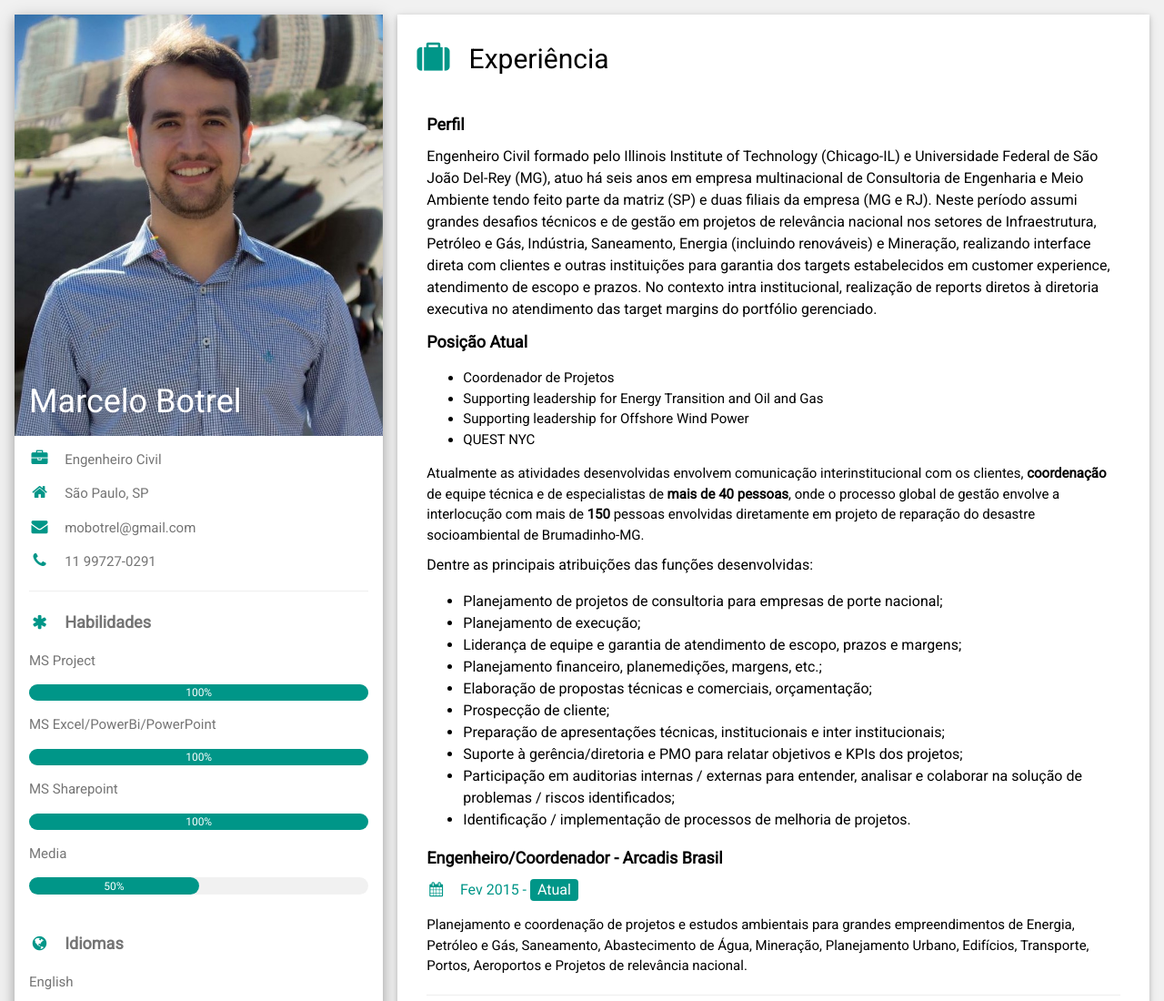
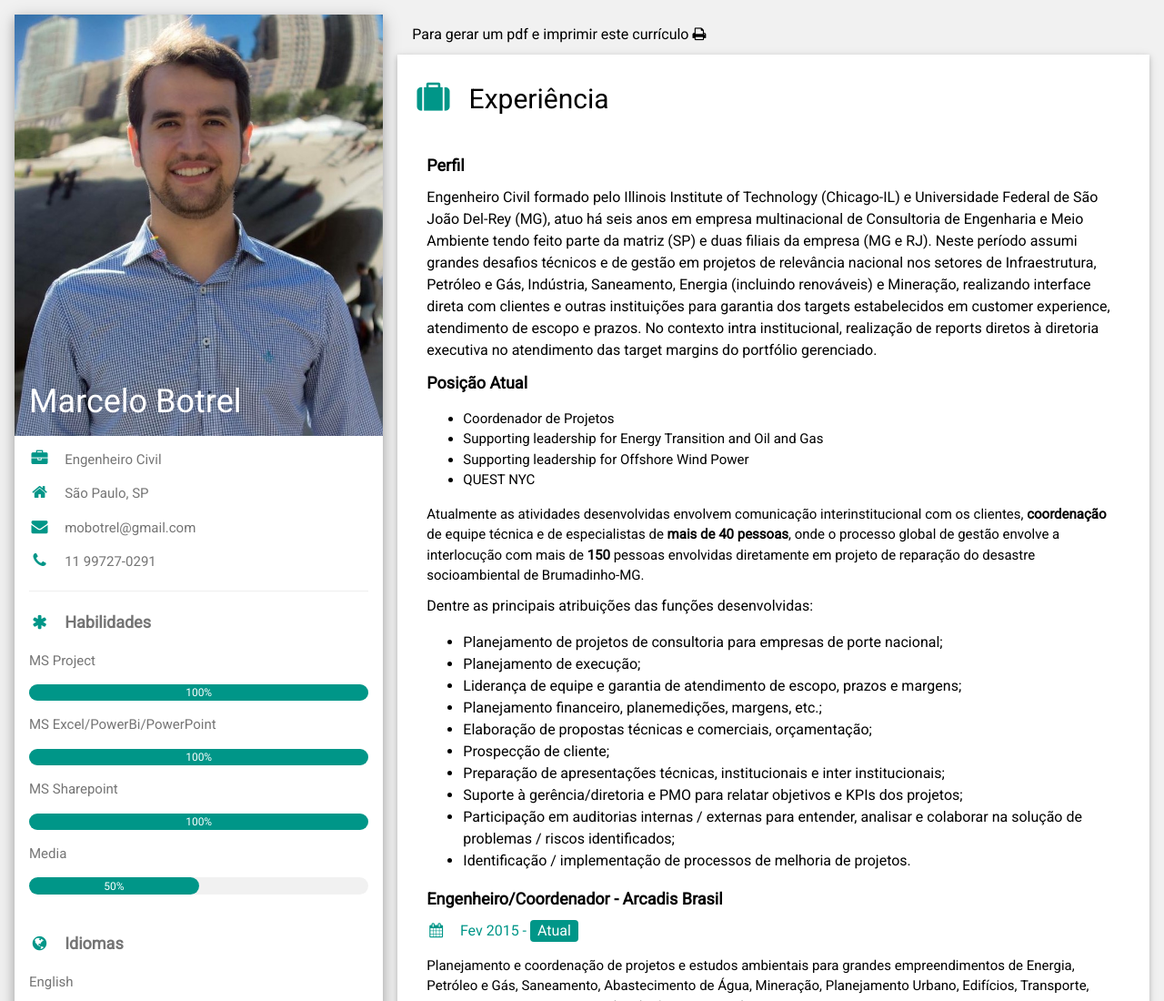
Before and after one commit to mobotrel/resume, a plain HTML site: page index.html in a window 1280 px wide. Shown: the top 1100 px of the page at 91% size. Drawn offline with nearby package versions, Linux system fonts and the light colour scheme.

Commit message:
publicacao

```diff
--- a/index.html
+++ b/index.html
@@ -74,7 +74,9 @@ html,body,h1,h2,h3,h4,h5,h6 {font-family: "Roboto", sans-serif}
 
     <!-- Right Column -->
     <div class="w3-twothird">
-
+      <div class="w3-container">
+        <h6>Para gerar um pdf e imprimir este currículo <a href="CV.pdf"><i class="fa fa-print"></i> </a> </h6>
+      </div>
       <div class="w3-container w3-card w3-white w3-margin-bottom">
         <h2 class="w3-text-black w3-padding-16"><i class="fa fa-suitcase fa-fw w3-margin-right w3-xxlarge w3-text-teal"></i>Experiência</h2>
         <div class="w3-container">
```
Also changed, not shown: stylesheet/w3.css.txt (added), 1 other file.
